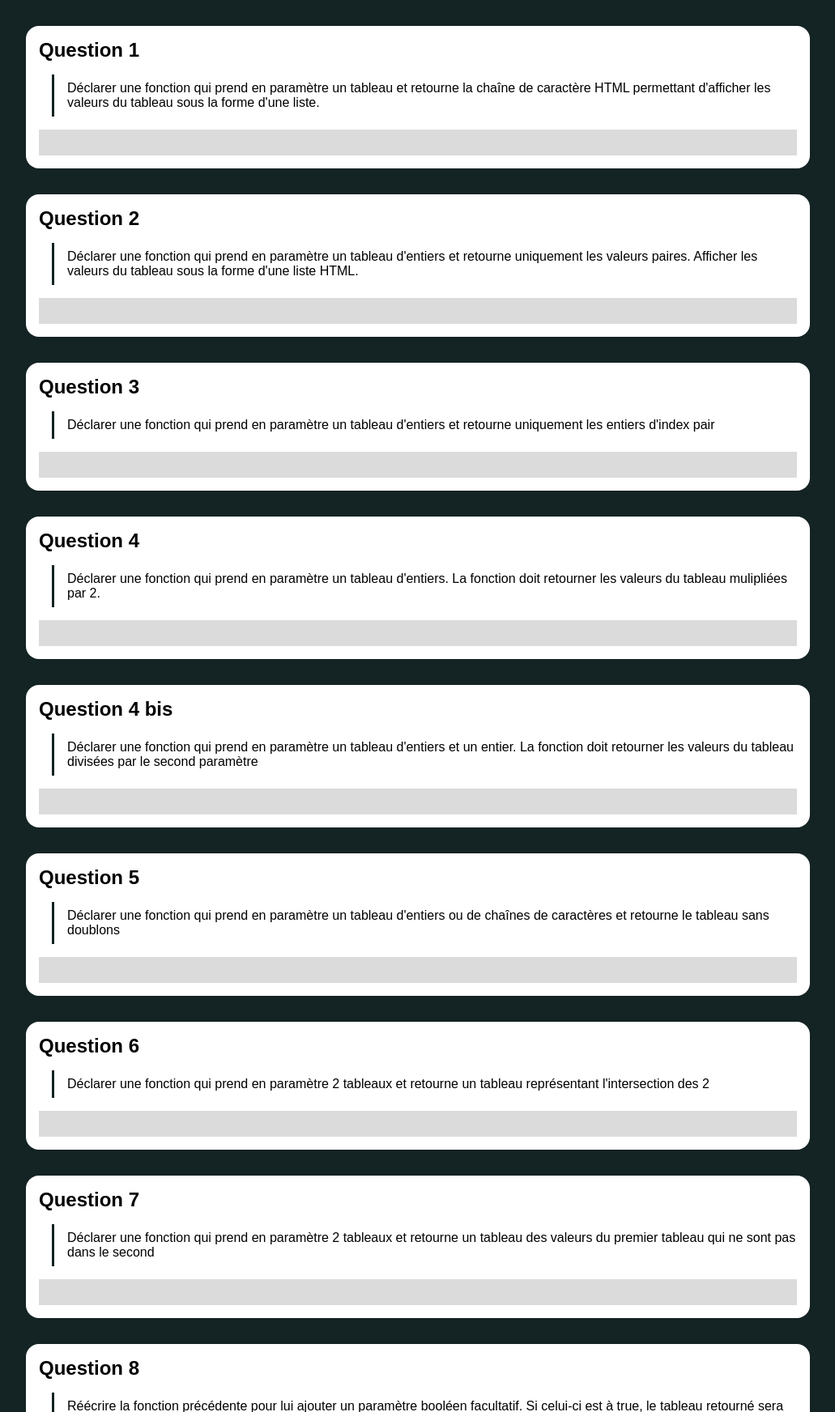
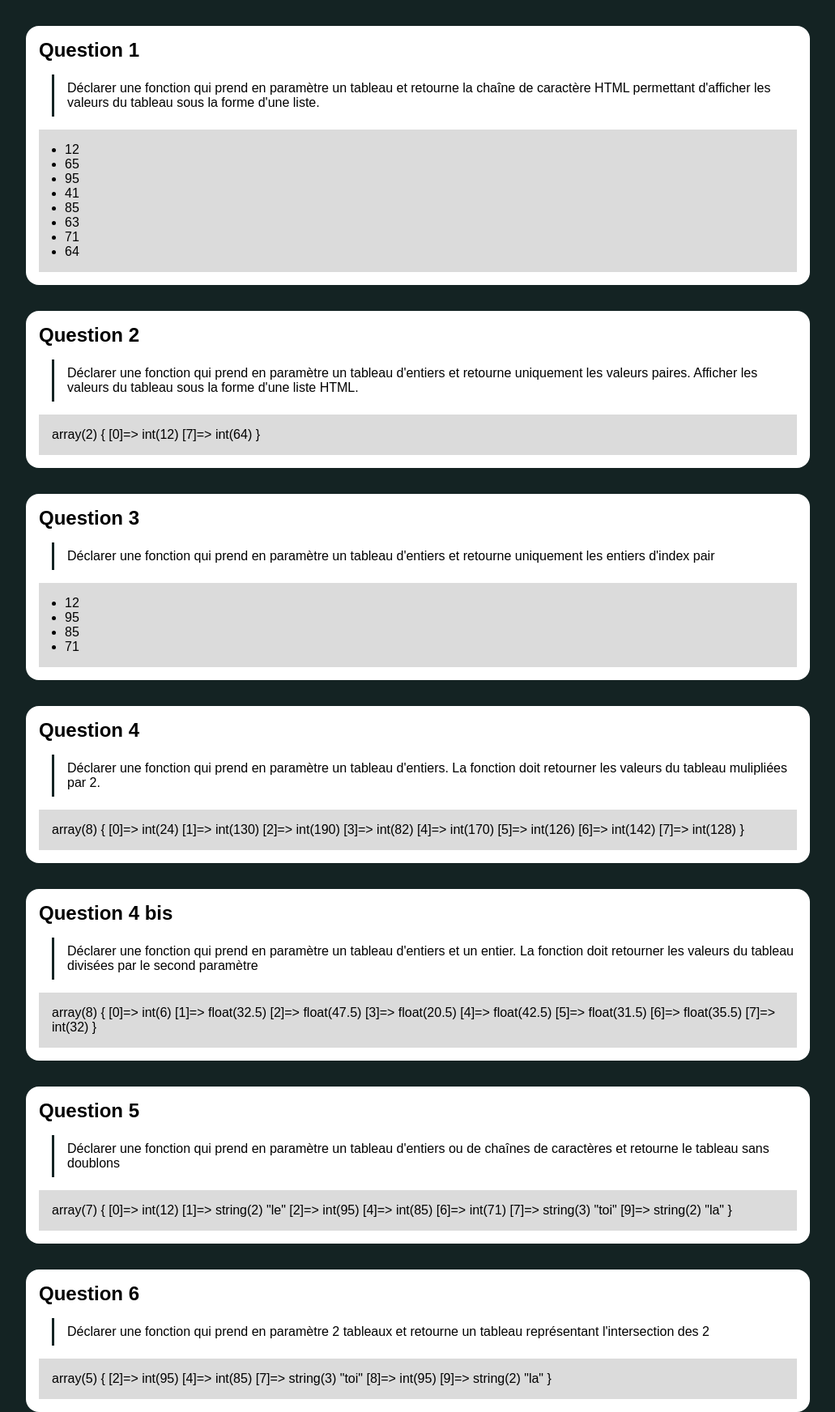
Before and after one commit to l-ud-i/php-training, a PHP site: page /exo4.php in a window 1280 px wide. Shown: the part 177-1921 px from the top of the page at 81% size, without its empty margins (124-1155 px from the left). Run offline with PHP 8.4, Linux system fonts and the light colour scheme.

Commit message:
exo4 done

```diff
--- a/exo4.php
+++ b/exo4.php
@@ -36,9 +36,39 @@ $arrayB = [85, "toi", 95, "la", 65, 94, 85, "avec", 37, "chat"];
         <!-- QUESTION 1 -->
         <section class="exercice">
             <h2 class="exercice-ttl">Question 1</h2>
-            <p class="exercice-txt">Déclarer une fonction qui prend en paramètre un tableau et retourne la chaîne de caractère HTML permettant d'afficher les valeurs du tableau sous la forme d'une liste.</p>
+            <p class="exercice-txt">Déclarer une fonction qui prend en paramètre un tableau
+                et retourne la chaîne de caractère HTML permettant d'afficher les valeurs
+                du tableau sous la forme d'une liste.</p>
             <div class="exercice-sandbox">
 
+                <?php
+
+                /**
+                 * Return every value from array in HTML List
+                 *
+                 * @param array $array - input array
+                 * @return string - HTML list
+                 */
+
+                // function getListFromArray(array $array): string
+                // {
+                //     $htmlList = '';
+                //     foreach ($array as $item) {
+                //         $htmlList .= "<li>$item</li>";
+                //     }
+                //     return "<ul>$htmlList</ul>";
+                // }
+                // echo getListFromArray($array);
+
+                function getListFromArray(array $array): string
+                {
+                    $a = array_map(fn ($value) => "<li>$value</li>", $array);
+                    return '<ul>' . implode('', $a) . '</ul>';
+                }
+                echo getListFromArray($array);
+
+
+                ?>
             </div>
         </section>
 
@@ -47,6 +77,34 @@ $arrayB = [85, "toi", 95, "la", 65, 94, 85, "avec", 37, "chat"];
             <h2 class="exercice-ttl">Question 2</h2>
             <p class="exercice-txt">Déclarer une fonction qui prend en paramètre un tableau d'entiers et retourne uniquement les valeurs paires. Afficher les valeurs du tableau sous la forme d'une liste HTML.</p>
             <div class="exercice-sandbox">
+
+                <?php
+
+                // function getEvenFromArray(array $array): array
+                // {
+                //     $arrayEven = [];
+                //     foreach ($array as $value) {
+                //         if ($value % 2 == 0) {
+                //             $arrayEven[] = $value;
+                //         }
+                //     }
+                //     return $arrayEven;
+                // }
+                // $evenValues = getEvenFromArray($array);
+                // echo getListFromArray($evenValues);
+
+
+                function getEvenFromArray(array $array): array
+                {
+                    $b = array_filter($array, function ($valu) {
+                        return $valu % 2 === 0;
+                    });
+                    return $b;
+                }
+                $evenValues2 = getEvenFromArray($array);
+                var_dump(getEvenFromArray($evenValues2));
+
+                ?>
 
             </div>
         </section>
@@ -57,7 +115,34 @@ $arrayB = [85, "toi", 95, "la", 65, 94, 85, "avec", 37, "chat"];
             <p class="exercice-txt">Déclarer une fonction qui prend en paramètre un tableau d'entiers et retourne uniquement les entiers d'index pair</p>
             <div class="exercice-sandbox">
 
+                <?php
+                // function getEvenIndexFromArray(array $array): array
+                // {
+                //     $arrayIndex = [];
+                //     foreach ($array as $index => $value) {
+                //         if ($index % 2 == 0) {
+                //             $arrayIndex[] = $value;
+                //         }
+                //     }
+                //     return $arrayIndex;
+                // }
+                // $evenIndex = getEvenIndexFromArray($array);
+                // echo getListFromArray($evenIndex);
+
+                function getEvenIndexFromArray(array $array): array
+                {
+                    $evenIndexes = array_filter($array, function ($val) {
+                        return $val % 2 === 0;
+                    }, ARRAY_FILTER_USE_KEY);
+                    return $evenIndexes;
+                }
+                $evenIdx = getEvenIndexFromArray($array);
+                echo getListFromArray($evenIdx);
+
+
+                ?>
             </div>
+
         </section>
 
         <!-- QUESTION 4 -->
@@ -66,15 +151,45 @@ $arrayB = [85, "toi", 95, "la", 65, 94, 85, "avec", 37, "chat"];
             <p class="exercice-txt">Déclarer une fonction qui prend en paramètre un tableau d'entiers. La fonction doit retourner les valeurs du tableau mulipliées par 2.</p>
             <div class="exercice-sandbox">
 
+                <?php
+                function getMultiplyBy2(array $array): array {
+                    $arrayDouble = [];
+                    foreach ($array as $value) {
+                        $arrayDouble[] = $value * 2;
+                    }
+                    return $arrayDouble;
+                }
+
+                var_dump(getMultiplyBy2($array));
+
+
+                // $double = array_map(fn($value) => $value * 2, $array);
+                // var_dump($double);
+                ?>
             </div>
+
+
         </section>
 
         <!-- QUESTION 4 bis -->
         <section class="exercice">
             <h2 class="exercice-ttl">Question 4 bis</h2>
-            <p class="exercice-txt">Déclarer une fonction qui prend en paramètre un tableau d'entiers et un entier. La fonction doit retourner les valeurs du tableau divisées par le second paramètre</p>
+            <p class="exercice-txt">Déclarer une fonction qui prend en paramètre un tableau
+                d'entiers et un entier. La fonction doit retourner les valeurs du tableau divisées par le second paramètre</p>
             <div class="exercice-sandbox">
 
+            <?php
+            function divideArray(array $array, int $number): array {
+                $newArray = [];
+                foreach ($array as $values2) {
+                    $newArray[] = $values2 / $number;
+                }
+                return $newArray;
+            }
+
+            var_dump(divideArray($array, 2));
+
+            ?>
             </div>
         </section>
 
@@ -84,6 +199,14 @@ $arrayB = [85, "toi", 95, "la", 65, 94, 85, "avec", 37, "chat"];
             <p class="exercice-txt">Déclarer une fonction qui prend en paramètre un tableau d'entiers ou de chaînes de caractères et retourne le tableau sans doublons</p>
             <div class="exercice-sandbox">
 
+                <?php
+                function getUnique(array $arrayA): array {
+                    return array_unique($arrayA);
+                }
+
+                var_dump(getUnique($arrayA));
+
+                ?>
             </div>
         </section>
 
@@ -93,14 +216,33 @@ $arrayB = [85, "toi", 95, "la", 65, 94, 85, "avec", 37, "chat"];
             <p class="exercice-txt">Déclarer une fonction qui prend en paramètre 2 tableaux et retourne un tableau représentant l'intersection des 2</p>
             <div class="exercice-sandbox">
 
+            <?php
+            function getIntersect(array $arrayA, array $arrayB): array {
+                    return array_intersect($arrayA, $arrayB);
+                }
+
+                var_dump(getIntersect($arrayA, $arrayB));
+            ?>
+
             </div>
         </section>
 
         <!-- QUESTION 7 -->
         <section class="exercice">
             <h2 class="exercice-ttl">Question 7</h2>
-            <p class="exercice-txt">Déclarer une fonction qui prend en paramètre 2 tableaux et retourne un tableau des valeurs du premier tableau qui ne sont pas dans le second</p>
+            <p class="exercice-txt">Déclarer une fonction qui prend en paramètre 2 tableaux et
+                retourne un tableau des valeurs du premier tableau qui ne sont pas dans le second</p>
             <div class="exercice-sandbox">
+
+            <?php
+            function getDiffrences(array $arrayA, array $arrayB): array {
+                $arrayDiff = array_diff($arrayA, $arrayB);
+                return $arrayDiff;
+            }
+
+            $arrayVersus = getDiffrences($arrayA, $arrayB);
+            var_dump($arrayVersus);
+            ?>
 
             </div>
         </section>
@@ -109,8 +251,24 @@ $arrayB = [85, "toi", 95, "la", 65, 94, 85, "avec", 37, "chat"];
         <!-- QUESTION 8 -->
         <section class="exercice">
             <h2 class="exercice-ttl">Question 8</h2>
-            <p class="exercice-txt">Réécrire la fonction précédente pour lui ajouter un paramètre booléen facultatif. Si celui-ci est à true, le tableau retourné sera sans doublons</p>
+            <p class="exercice-txt">Réécrire la fonction précédente pour lui ajouter un paramètre
+                booléen facultatif. Si celui-ci est à true, le tableau retourné sera sans doublons</p>
             <div class="exercice-sandbox">
+            <?php
+
+            function getDifferences(array $arrayA, array $arrayB, bool $isset = true): array {
+                if($isset === true) {
+                    $arrayDiff = array_diff($arrayA, $arrayB);
+                    return $arrayDiff;
+                }
+                else {
+                    return $arrayA;
+                }
+            }
+
+            $isset = true;
+            var_dump(getDifferences($arrayA, $arrayB, $isset));
+            ?>
 
             </div>
         </section>
@@ -119,8 +277,20 @@ $arrayB = [85, "toi", 95, "la", 65, 94, 85, "avec", 37, "chat"];
         <!-- QUESTION 9 -->
         <section class="exercice">
             <h2 class="exercice-ttl">Question 9</h2>
-            <p class="exercice-txt">Déclarer une fonction qui prend en paramètre un tableau et un entier et retourne les n premiers éléments du tableau.</p>
+            <p class="exercice-txt">Déclarer une fonction qui prend en paramètre un tableau et
+                un entier et retourne les n premiers éléments du tableau.</p>
             <div class="exercice-sandbox">
+
+            <?php
+
+                function getFirstElements(array $array, int $offset, int $length): array {
+                    return array_slice($array, $offset, $length);
+
+                }
+
+                var_dump(getFirstElements($array, 0, 1));
+
+            ?>
 
             </div>
         </section>
```
